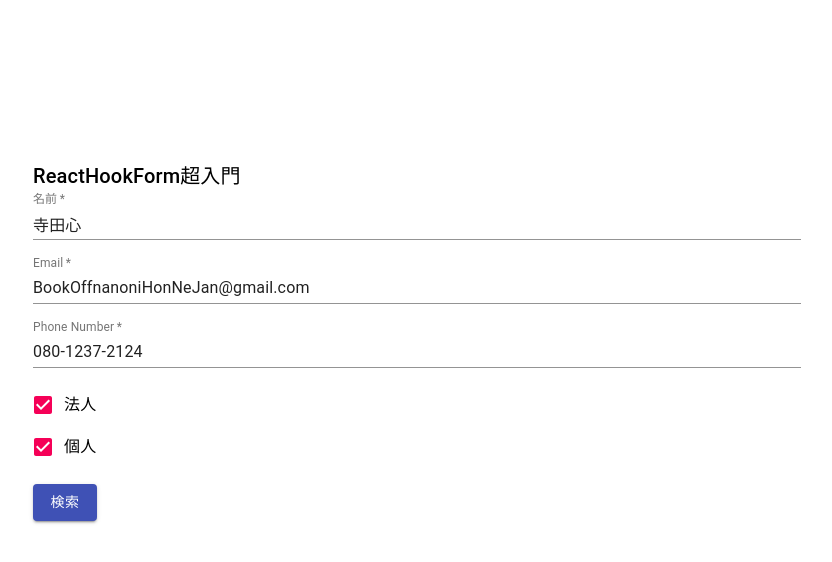
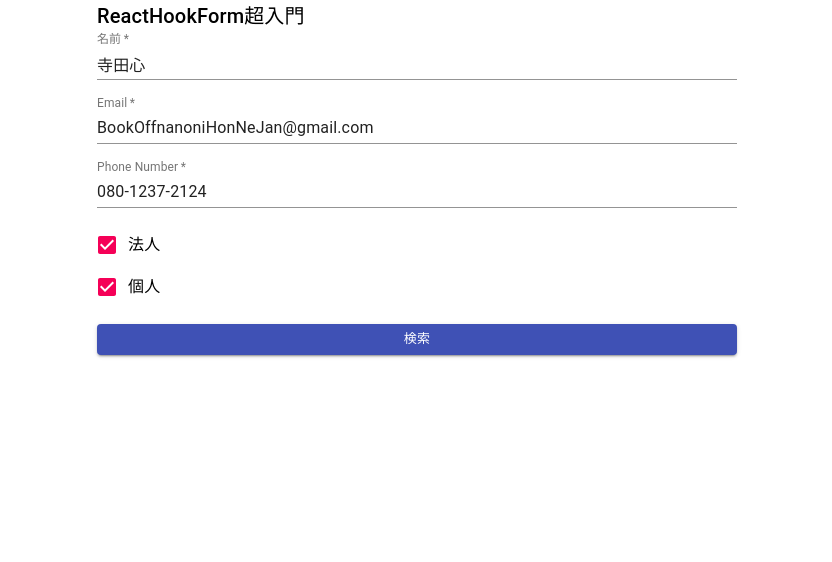
Before and after one commit to taku95/demo-app, a React (Create React App) app: page / in a window 1280 px wide. Shown: the top 562 px of the page, without its empty margins (223-1055 px from the left). Built offline with nearby package versions, Linux system fonts and the light colour scheme.

Commit message:
style変更

```diff
--- a/src/App.js
+++ b/src/App.js
@@ -2,10 +2,8 @@ import * as React from "react";
 import { Form } from "./components/Form ";
 export default function MyApp() {
   return (
-    <div className="main">
-      <div className="form">
-        <Form></Form>
-      </div>
+    <div>
+      <Form></Form>
     </div>
   );
 }
--- a/src/components/Form .jsx
+++ b/src/components/Form .jsx
@@ -3,7 +3,6 @@ import { useForm, Controller } from "react-hook-form";
 import React from "react";
 import { yupResolver } from "@hookform/resolvers/yup";
 import {
-  Grid,
   TextField,
   Button,
   FormControlLabel,
@@ -12,7 +11,9 @@ import {
   Checkbox,
   Box,
   Typography,
+  Grid,
 } from "@material-ui/core";
+import { Stack } from "@mui/material";
 import * as yup from "yup";
 
 const schema = yup.object().shape({
@@ -55,11 +56,11 @@ export const Form = () => {
   };
 
   return (
-    <Box>
+    <Box width="50%" margin="auto">
       <Typography variant="h6">ReactHookForm超入門</Typography>
       <form onSubmit={handleSubmit(onSubmit)}>
-        <Grid container spacing={2}>
-          <Grid item xs={12}>
+        <Stack spacing={2}>
+          <Box>
             <TextField
               {...register("name")}
               label="名前"
@@ -68,8 +69,8 @@ export const Form = () => {
               required
               fullWidth
             />
-          </Grid>
-          <Grid item xs={12}>
+          </Box>
+          <Box>
             <TextField
               {...register("email")}
               label="Email"
@@ -78,8 +79,8 @@ export const Form = () => {
               required
               fullWidth
             />
-          </Grid>
-          <Grid item xs={12}>
+          </Box>
+          <Box>
             <TextField
               {...register("phone")}
               label="Phone Number"
@@ -88,9 +89,9 @@ export const Form = () => {
               required
               fullWidth
             />
-          </Grid>
+          </Box>
 
-          <Grid item xs={12}>
+          <Box>
             <FormControl error={!!errors.selectedOptions}>
               <FormControlLabel
                 control={
@@ -118,19 +119,20 @@ export const Form = () => {
                 </FormHelperText>
               )}
             </FormControl>
-          </Grid>
-
-          <Grid item xs={12}>
+          </Box>
+          <Box>
             <Button
               type="submit"
               variant="contained"
               color="primary"
+              size="small"
               onClick={handleSubmit(onSubmit)}
+              fullWidth
             >
               検索
             </Button>
-          </Grid>
-        </Grid>
+          </Box>
+        </Stack>
       </form>
     </Box>
   );
--- a/src/index.css
+++ b/src/index.css
@@ -1,9 +1,3 @@
 body {
   margin: 0;
 }
-.form {
-  background-color: white;
-  margin: 20vh auto 20vh;
-  max-width: 60vw;
-  max-height: 100%;
-}
```
